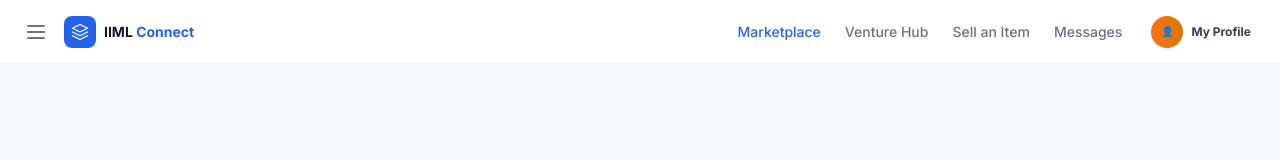
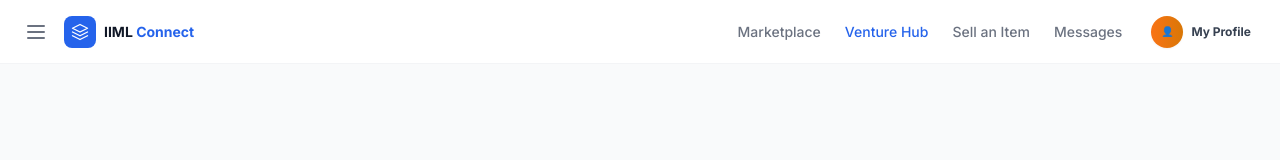
Before and after one commit to HrithikRaj26/iimlconnect_marketplace1, a Next.js app: page /ventures in a window 1280 px wide. Shown: the top 160 px of the page. Built offline with nearby package versions, Linux system fonts and the light colour scheme.

Commit message:
Enable dynamic active tab highlighting in the top navigation bar based on route pathnames

```diff
--- a/src/components/layout/AppLayout.tsx
+++ b/src/components/layout/AppLayout.tsx
@@ -118,7 +118,16 @@ export default function AppLayout({ children }: { children: React.ReactNode }) {
 
       {/* Main Content Area */}
       <div className="flex flex-1 flex-col overflow-hidden min-w-0 transition-all duration-300">
-        <TopNav onMenuClick={() => setSidebarOpen(!sidebarOpen)} profile={profile} />
+        <TopNav
+          onMenuClick={() => setSidebarOpen(!sidebarOpen)}
+          profile={profile}
+          active={
+            pathname.startsWith("/ventures") ? "ventures" :
+            pathname.startsWith("/messages") ? "messages" :
+            pathname.startsWith("/listing/create") ? "listings" :
+            "marketplace"
+          }
+        />
         <main className="flex-1 overflow-y-auto">
           {children}
         </main>
```
